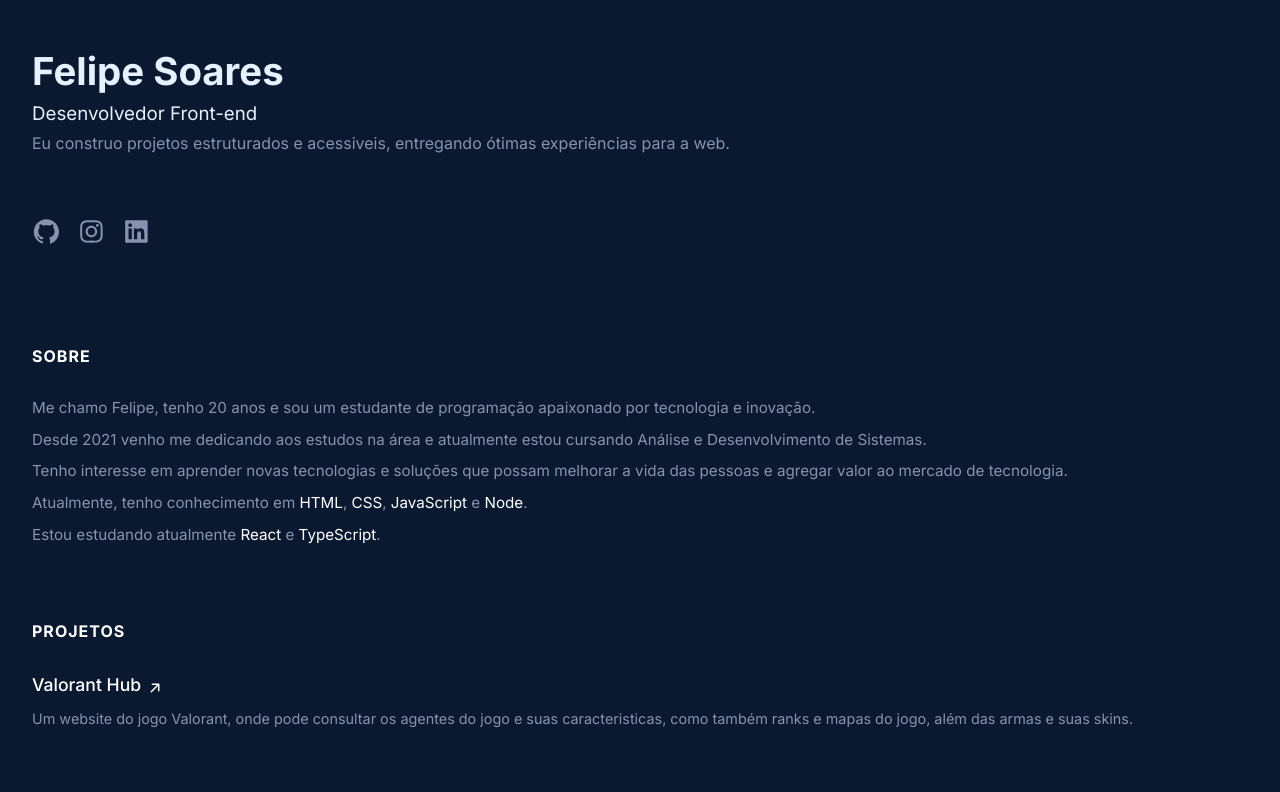
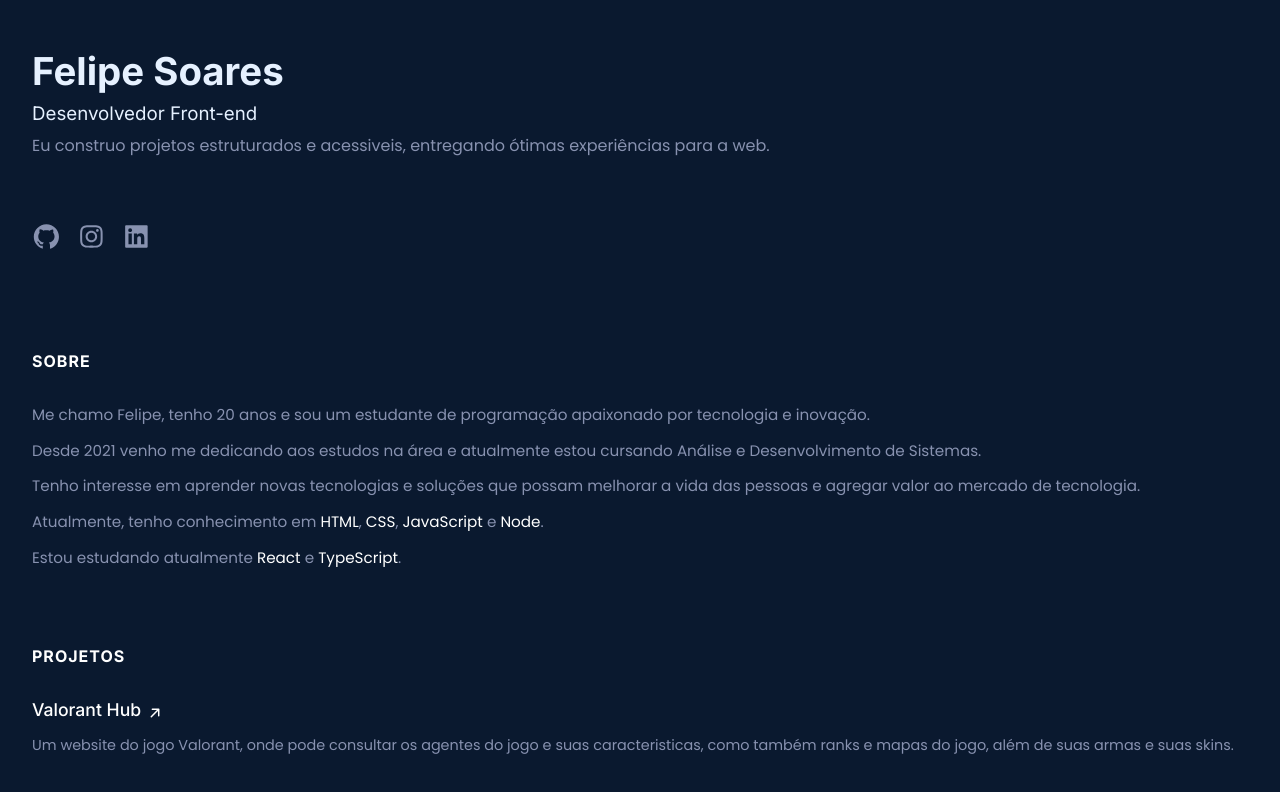
Before and after one commit to felipesoarws/v2, a React (Vite) app: page / in a window 1280 px wide. Shown: the top 792 px of the page. Built offline with nearby package versions, Linux system fonts and the light colour scheme.

Commit message:
Add files via upload

```diff
--- a/src/pages/Home.jsx
+++ b/src/pages/Home.jsx
@@ -90,7 +90,7 @@ const Home = () => {
             <div className="list">
               <Project
               name={'Valorant Hub'}
-              desc={'Um website do jogo Valorant, onde pode consultar os agentes do jogo e suas caracteristicas, como também ranks e mapas do jogo, além das armas e suas skins.'}/>
+              desc={'Um website do jogo Valorant, onde pode consultar os agentes do jogo e suas caracteristicas, como também ranks e mapas do jogo, além de suas armas e suas skins.'}/>
             </div>
           </div>
         </div>
--- a/src/styles/index.css
+++ b/src/styles/index.css
@@ -1,12 +1,16 @@
 @import url("https://fonts.googleapis.com/css2?family=Inter:wght@100;400;500;700;800&display=swap");
+@import url("https://fonts.googleapis.com/css2?family=Poppins:wght@100;200;300;400;500;800&display=swap");
 * {
   margin: 0;
   padding: 0;
   box-sizing: border-box;
   list-style-type: none;
   scroll-behavior: smooth;
-  font-family: "Inter", sans-serif;
   text-decoration: none;
+}
+
+p {
+  font-family: "Poppins", sans-serif;
 }
 
 img {
@@ -14,21 +18,32 @@ img {
 }
 
 body {
+  background-color: #0a192f;
   margin: 3rem 2rem;
   background-color: #0a192f;
 }
 body h1,
-body h3 {
-  color: #e6f1ff;
+body h2,
+body h3,
+body h4,
+body h5 {
+  font-family: "Inter", sans-serif;
 }
-body h1::-moz-selection, body h3::-moz-selection {
+body h1::-moz-selection, body h2::-moz-selection, body h3::-moz-selection, body h4::-moz-selection, body h5::-moz-selection {
   background: #64ffda;
   color: #0a192f;
 }
 body h1::selection,
-body h3::selection {
+body h2::selection,
+body h3::selection,
+body h4::selection,
+body h5::selection {
   background: #64ffda;
   color: #0a192f;
+}
+body h1,
+body h3 {
+  color: #e6f1ff;
 }
 body p {
   color: #8892b0;
@@ -50,7 +65,7 @@ body .cursor {
   height: 50px;
   border-radius: 50%;
   pointer-events: none;
-  box-shadow: 0 0 300px 200px #112240, 0 0 200px 50px rgb(91, 159, 241);
+  box-shadow: 0 0 300px 200px #112240, 0 0 200px 10px rgb(91, 159, 241);
   transform: translate(-50%, -50%);
   display: none;
 }
--- a/src/styles/index.scss
+++ b/src/styles/index.scss
@@ -1,19 +1,5 @@
 @import url("https://fonts.googleapis.com/css2?family=Inter:wght@100;400;500;700;800&display=swap");
-
-* {
-    margin: 0;
-    padding: 0;
-    box-sizing: border-box;
-    list-style-type: none;
-    scroll-behavior: smooth;
-    font-family: "Inter", sans-serif;
-    text-decoration: none;
-}
-
-img {
-    width: 100%;
-}
-
+@import url("https://fonts.googleapis.com/css2?family=Poppins:wght@100;200;300;400;500;800&display=swap");
 $Navy: #0a192f;
 $Light-Navy: #112240;
 $Lightest-Navy: #233554;
@@ -23,15 +9,41 @@ $Lightest-Slate: #ccd6f6;
 $White: #e6f1ff;
 $Green: #64ffda;
 
+* {
+  margin: 0;
+  padding: 0;
+  box-sizing: border-box;
+  list-style-type: none;
+  scroll-behavior: smooth;
+  text-decoration: none;
+}
+
+p {
+  font-family: "Poppins", sans-serif;
+}
+
+img {
+  width: 100%;
+}
+
 body {
+  background-color: $Navy;
   h1,
-    h3 {
-        color: $White;
+  h2,
+  h3,
+  h4,
+  h5 {
+    font-family: "Inter", sans-serif;
 
     &::selection {
       background: $Green;
       color: $Navy;
     }
+  }
+
+  h1,
+  h3 {
+    color: $White;
   }
 
   p {
@@ -51,7 +63,7 @@ body {
     height: 50px;
     border-radius: 50%;
     pointer-events: none;
-        box-shadow: 0 0 300px 200px $Light-Navy, 0 0 200px 50px rgb(91, 159, 241);
+    box-shadow: 0 0 300px 200px $Light-Navy, 0 0 200px 10px rgb(91, 159, 241);
     transform: translate(-50%, -50%);
     display: none;
 
```
Also changed, not shown: 1 other file (tests, documents, lock files or other folders). Lines whose indentation alone changed are shown as unchanged.
